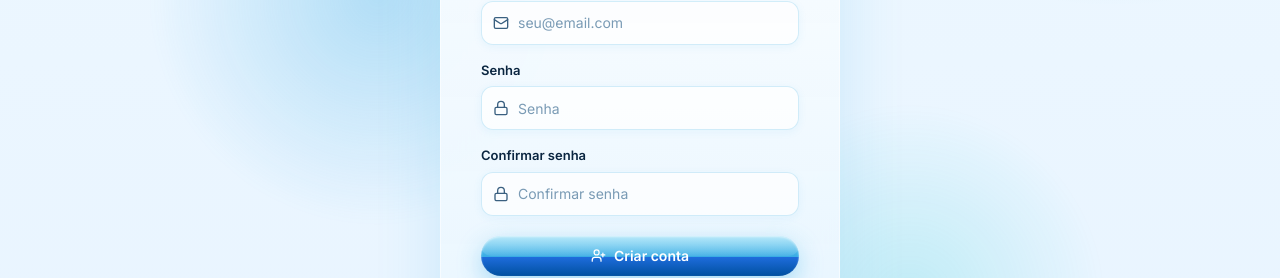
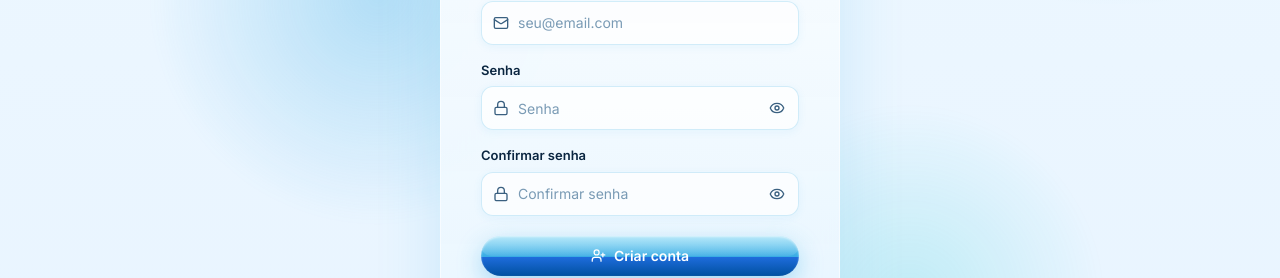
Before and after one commit to teuzowebdeveloper9/anotEX.ai, a React (Vite) app in the folder frontend/: page /login in a window 1280 px wide. Both pictures are taken after a click on the button "Criar conta". Shown: the part 340-618 px from the top of the page. Built offline with nearby package versions, Linux system fonts and the light colour scheme.

Commit message:
feat(auth): add password visibility toggle in login

```diff
--- a/frontend/src/features/auth/login-with-password/ui/AuthForm.tsx
+++ b/frontend/src/features/auth/login-with-password/ui/AuthForm.tsx
@@ -1,9 +1,13 @@
-import { Mail, Lock, UserPlus, LogIn } from 'lucide-react'
+import { useState } from 'react'
+import { Mail, Lock, UserPlus, LogIn, Eye, EyeOff } from 'lucide-react'
 import { Input } from '@/shared/ui/Input/Input'
 import { Button } from '@/shared/ui/Button/Button'
 import { useAuth } from '../model/useAuth'
 
 export function AuthForm() {
+  const [showPassword, setShowPassword] = useState(false)
+  const [showConfirmPassword, setShowConfirmPassword] = useState(false)
+
   const {
     mode,
     setMode,
@@ -72,13 +76,20 @@ export function AuthForm() {
           <div className="relative">
             <Lock size={16} className="absolute left-3 top-1/2 -translate-y-1/2 text-[var(--text-secondary)]" />
             <Input
-              type="password"
+              type={showPassword ? 'text' : 'password'}
               placeholder="Senha"
               value={password}
               onChange={(e) => setPassword(e.target.value)}
-              className="pl-9"
+              className="pl-9 pr-9"
               required
             />
+            <button
+              type="button"
+              onClick={() => setShowPassword(!showPassword)}
+              className="absolute right-2 top-1/2 -translate-y-1/2 p-1.5 text-[var(--text-secondary)] hover:text-[var(--text-primary)]"
+            >
+              {showPassword ? <EyeOff size={16} /> : <Eye size={16} />}
+            </button>
           </div>
         </div>
 
@@ -88,13 +99,20 @@ export function AuthForm() {
             <div className="relative">
               <Lock size={16} className="absolute left-3 top-1/2 -translate-y-1/2 text-[var(--text-secondary)]" />
               <Input
-                type="password"
+                type={showConfirmPassword ? 'text' : 'password'}
                 placeholder="Confirmar senha"
                 value={confirmPassword}
                 onChange={(e) => setConfirmPassword(e.target.value)}
-                className="pl-9"
+                className="pl-9 pr-9"
                 required
               />
+              <button
+                type="button"
+                onClick={() => setShowConfirmPassword(!showConfirmPassword)}
+                className="absolute right-2 top-1/2 -translate-y-1/2 p-1.5 text-[var(--text-secondary)] hover:text-[var(--text-primary)]"
+              >
+                {showConfirmPassword ? <EyeOff size={16} /> : <Eye size={16} />}
+              </button>
             </div>
           </div>
         )}
```
